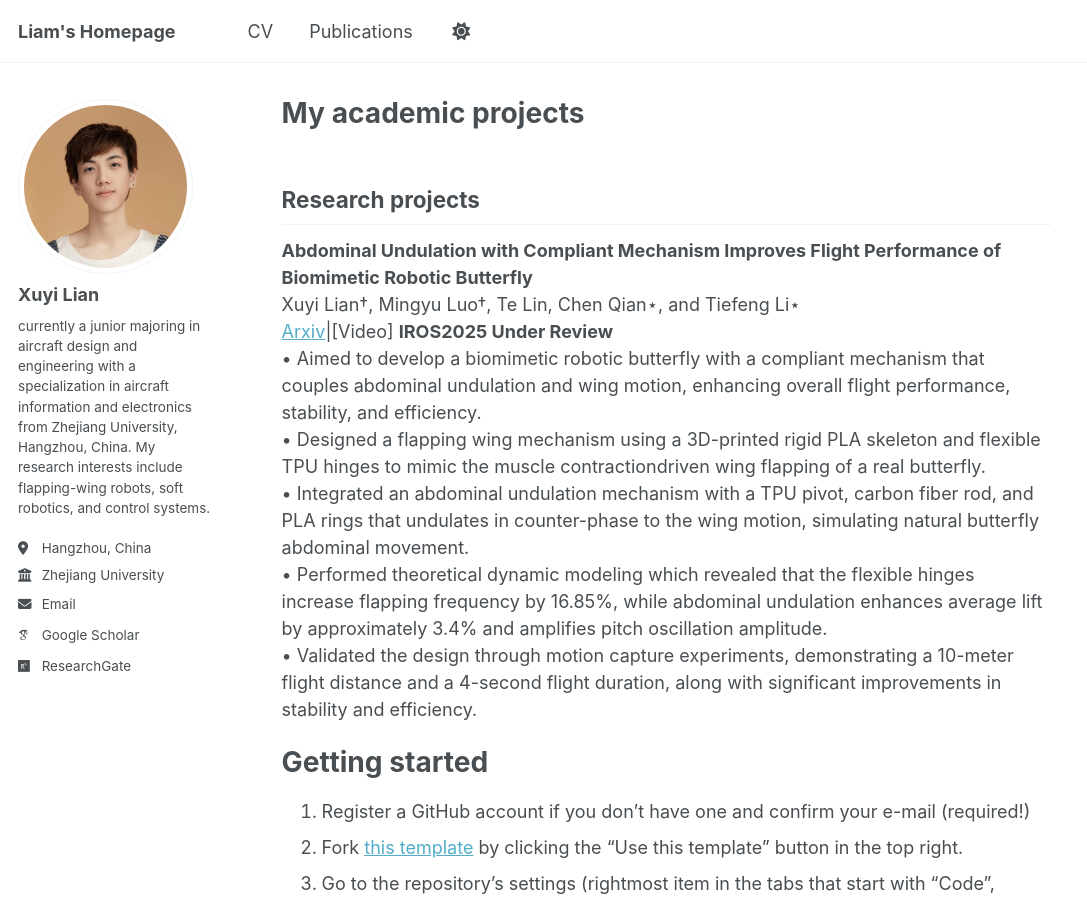
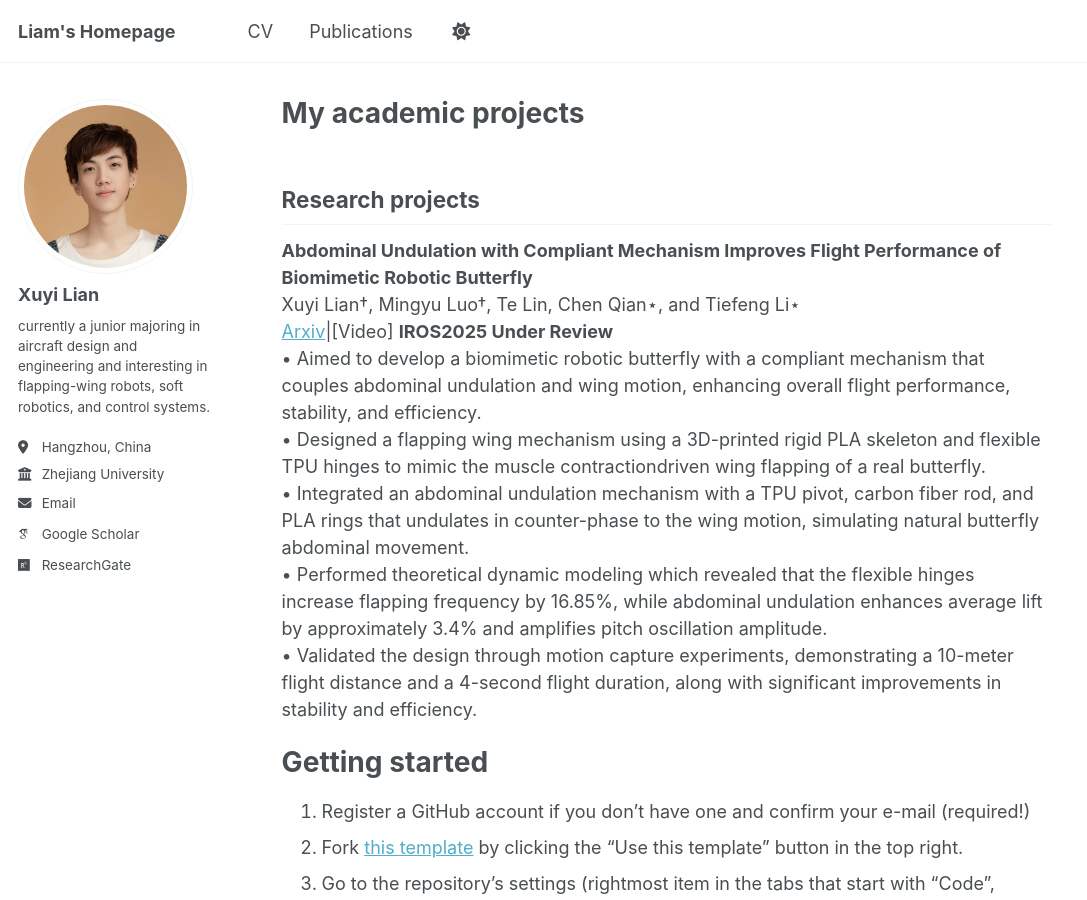
Before and after one commit to xuyilian/xuyilian.github.io, a Jekyll site: the page built from _pages/about.md, in a window 1280 px wide and 900 px high. Shown: the whole window, without its empty margins (0-1087 px from the left). Built offline with Jekyll 4.4.1, drawn with Linux system fonts in a browser that asks for light colours; some web fonts are replaced.

Commit message:
Update _config.yml

```diff
--- a/_config.yml
+++ b/_config.yml
@@ -27,8 +27,7 @@ author:
   name             : "Xuyi Lian"
   pronouns         : # example: "she/her"
   bio              : "currently a junior majoring
-in aircraft design and engineering with a specialization in aircraft information and electronics from Zhejiang University, Hangzhou, China.
-My research interests include flapping-wing robots, soft robotics, and control systems."
+in aircraft design and engineering and interesting in flapping-wing robots, soft robotics, and control systems."
   location         : "Hangzhou, China"
   employer         : "Zhejiang University"
   uri              : # URL
```
